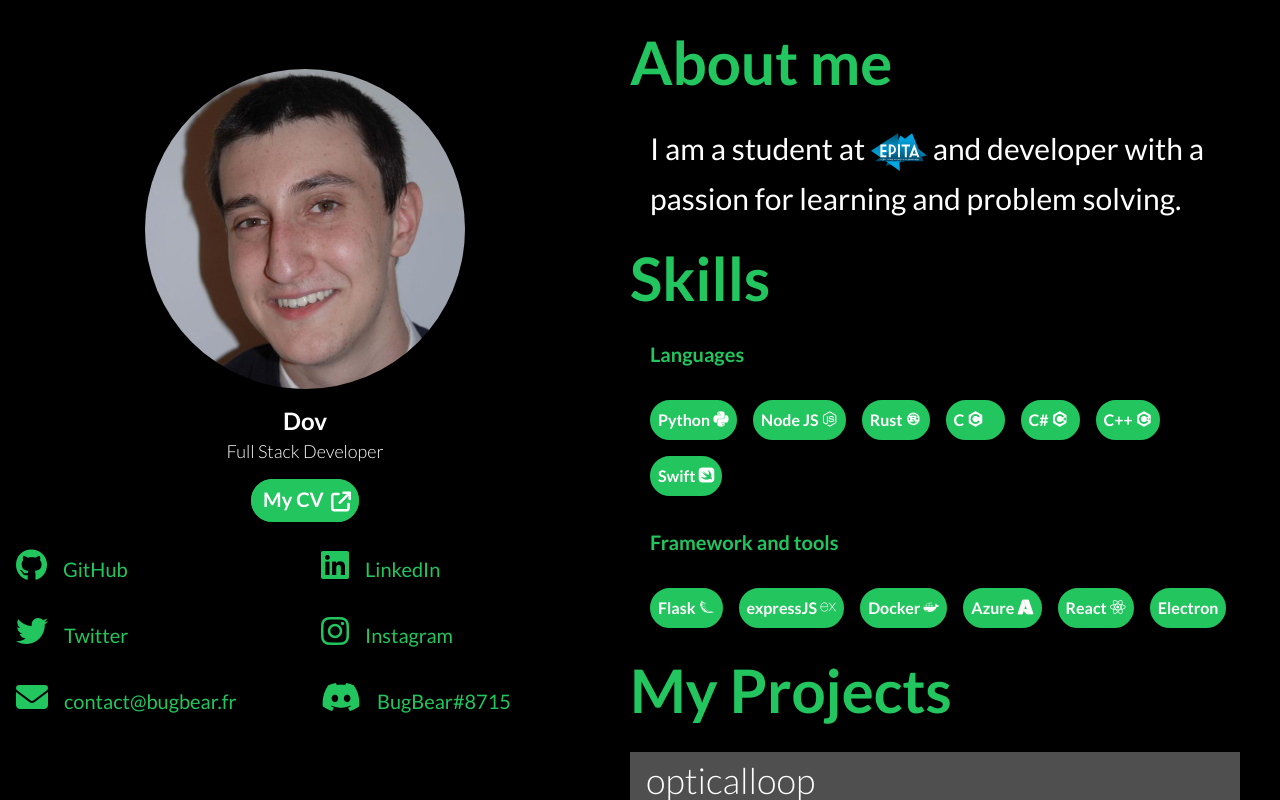
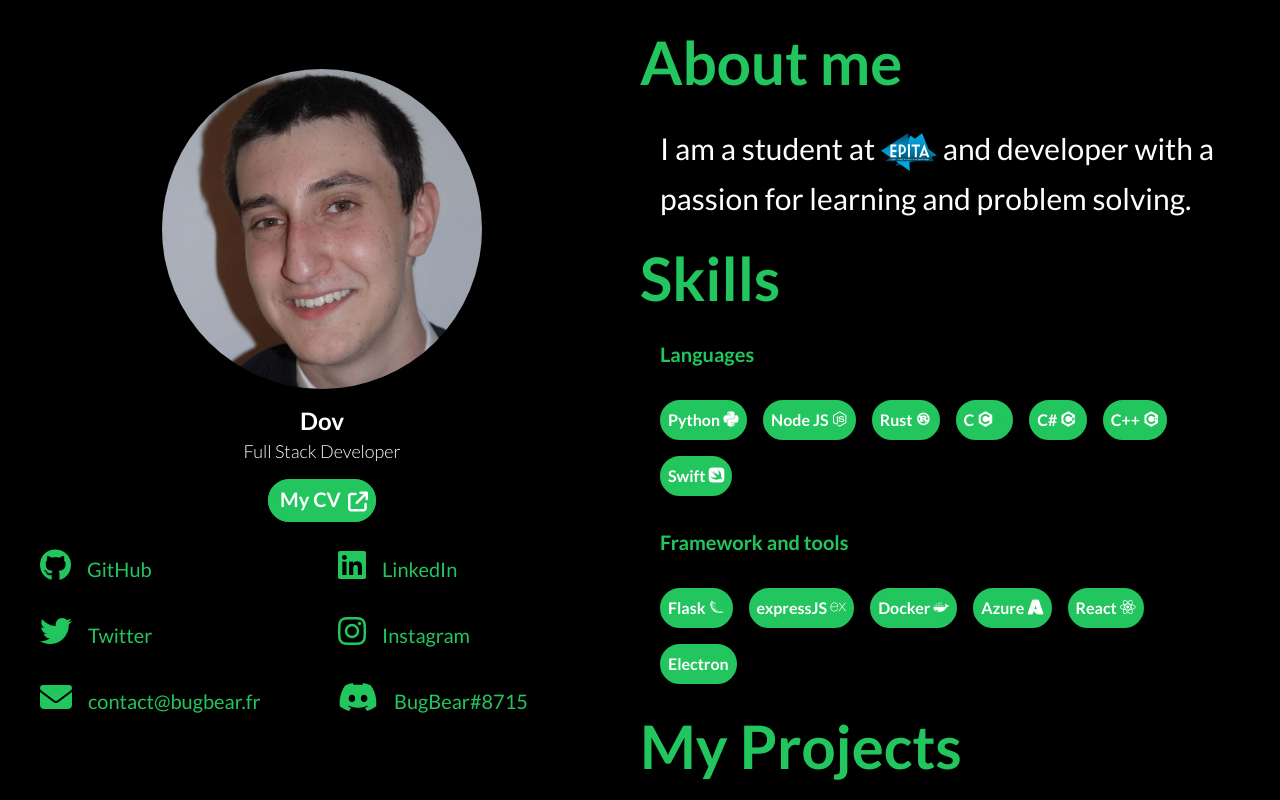
Before and after one commit to Renaud-Dov/websiteV2, a React (Create React App) app: page / in a window 1280 px wide. Built offline with nearby package versions, Linux system fonts and the light colour scheme; grey boxes are pictures that could not be loaded; some icons are missing.

Commit message:
change global margin

```diff
--- a/src/components/Footer.jsx
+++ b/src/components/Footer.jsx
@@ -8,7 +8,7 @@ export class Footer extends Component {
                     <div className="content has-text-centered">
                         <p>
                             Made with <span className="icon text-green-500 font-bold"><i className="fa fa-heart"/> </span>
-                            with <span className="icon text-green-500 font-bold">React</span> and <span
+                            using <span className="icon text-green-500 font-bold">React</span> and <span
                             className="icon text-green-500 font-bold">tailwindcss.</span>
                         </p>
                     </div>
--- a/src/components/Me.jsx
+++ b/src/components/Me.jsx
@@ -32,7 +32,7 @@ const framework = [
 export function Me() {
     return (
         <div className=":container bg-black text-white scroll-auto ">
-            <div className="h-screen md:flex ">
+            <div className="h-screen md:flex md:mx-6">
                 <div className="bg-black self-center mx-auto flex-1 w-72 ">
                     <img src={picture} className="h-48 w-48  md:h-80 md:w-80 rounded-full mx-auto" alt="Dov"/>
                     <div className="mt-4">
@@ -52,7 +52,7 @@ export function Me() {
                     <Contact/>
                 </div>
 
-                <div className="md:flex-1 md:flex overflow-hidden px-5 bg-black text-white md:mr-5">
+                <div className="md:flex-1 md:flex overflow-hidden px-5 bg-black text-white ">
                     <div className="md:flex-1 overflow-y-scroll">
                         <h1 className="text-6xl font-Lato text-left text-green-500 font-bold py-8">About me</h1>
                         <p className="text-3xl font-Lato text-left ml-5">
```
